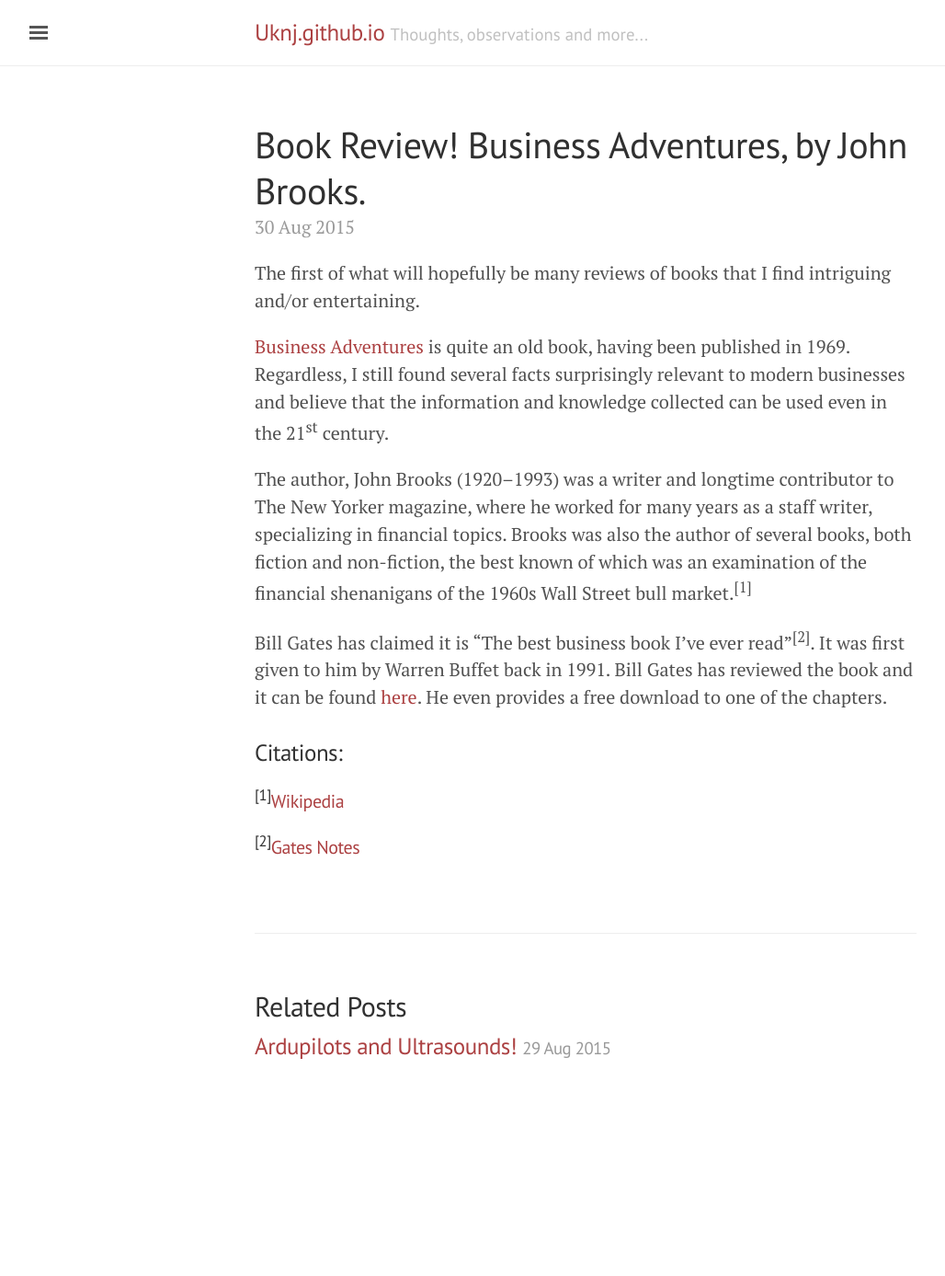
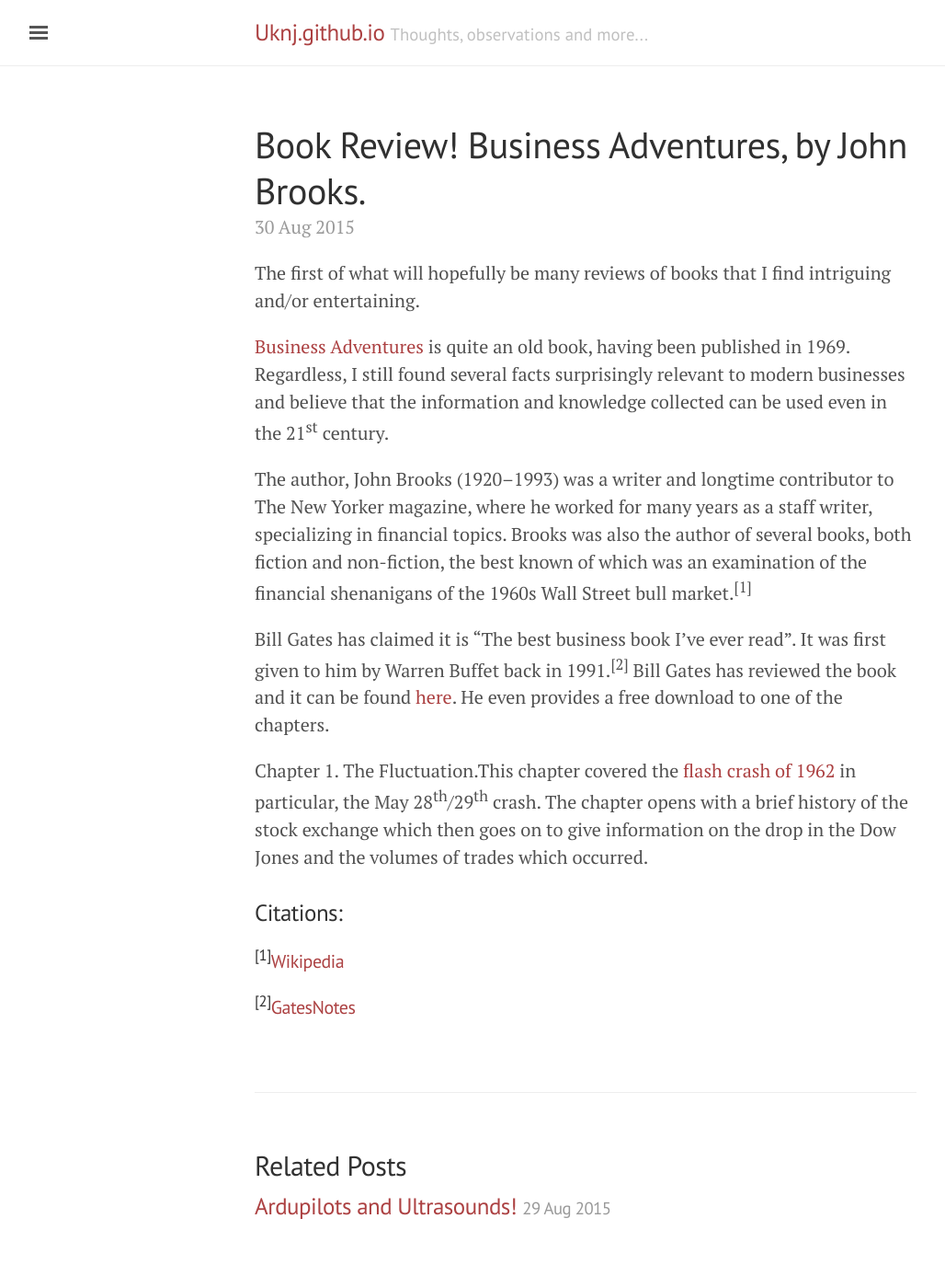
Before and after one commit to uknj/uknj.github.io, a Jekyll site: the page built from _posts/2015-08-30-book-review-business-adventures.md, in a window 1280 px wide. Shown: the whole page at 92% size, without its empty margins (3-1031 px from the left). Built offline with Jekyll 4.4.1, drawn with Linux system fonts in a browser that asks for light colours; before the commit the page ends 1214 px from its top, so only the background shows below that.

Commit message:
Update 2015-08-30-book-review-business-adventures.md

```diff
--- a/_posts/2015-08-30-book-review-business-adventures.md
+++ b/_posts/2015-08-30-book-review-business-adventures.md
@@ -9,11 +9,11 @@ The first of what will hopefully be many reviews of books that I find intriguing
 
 The author, John Brooks (1920–1993) was a writer and longtime contributor to The New Yorker magazine, where he worked for many years as a staff writer, specializing in financial topics. Brooks was also the author of several books, both fiction and non-fiction, the best known of which was an examination of the financial shenanigans of the 1960s Wall Street bull market.<sup>[1]</sup>
 
-Bill Gates has claimed it is "The best business book I've ever read"<sup>[2]</sup>. It was first given to him by Warren Buffet back in 1991. Bill Gates has reviewed the book and it can be found [here](http://www.gatesnotes.com/Books/Business-Adventures). He even provides a free download to one of the chapters.
+Bill Gates has claimed it is "The best business book I've ever read". It was first given to him by Warren Buffet back in 1991.<sup>[2]</sup> Bill Gates has reviewed the book and it can be found [here](http://www.gatesnotes.com/Books/Business-Adventures). He even provides a free download to one of the chapters.
 
-
+Chapter 1. The Fluctuation.This chapter covered the [flash crash of 1962](https://en.wikipedia.org/wiki/Kennedy_Slide_of_1962) in particular, the May 28<sup>th</sup>/29<sup>th</sup> crash. The chapter opens with a brief history of the stock exchange which then goes on to give information on the drop in the Dow Jones and the volumes of trades which occurred.
 
 ###Citations:
 
 ######<sup>[1]</sup>[Wikipedia](https://en.wikipedia.org/wiki/John_Brooks_%28writer%29)
-######<sup>[2]</sup>[Gates Notes](http://www.gatesnotes.com/Books/Business-Adventures)
+######<sup>[2]</sup>[GatesNotes](http://www.gatesnotes.com/Books/Business-Adventures)
```
